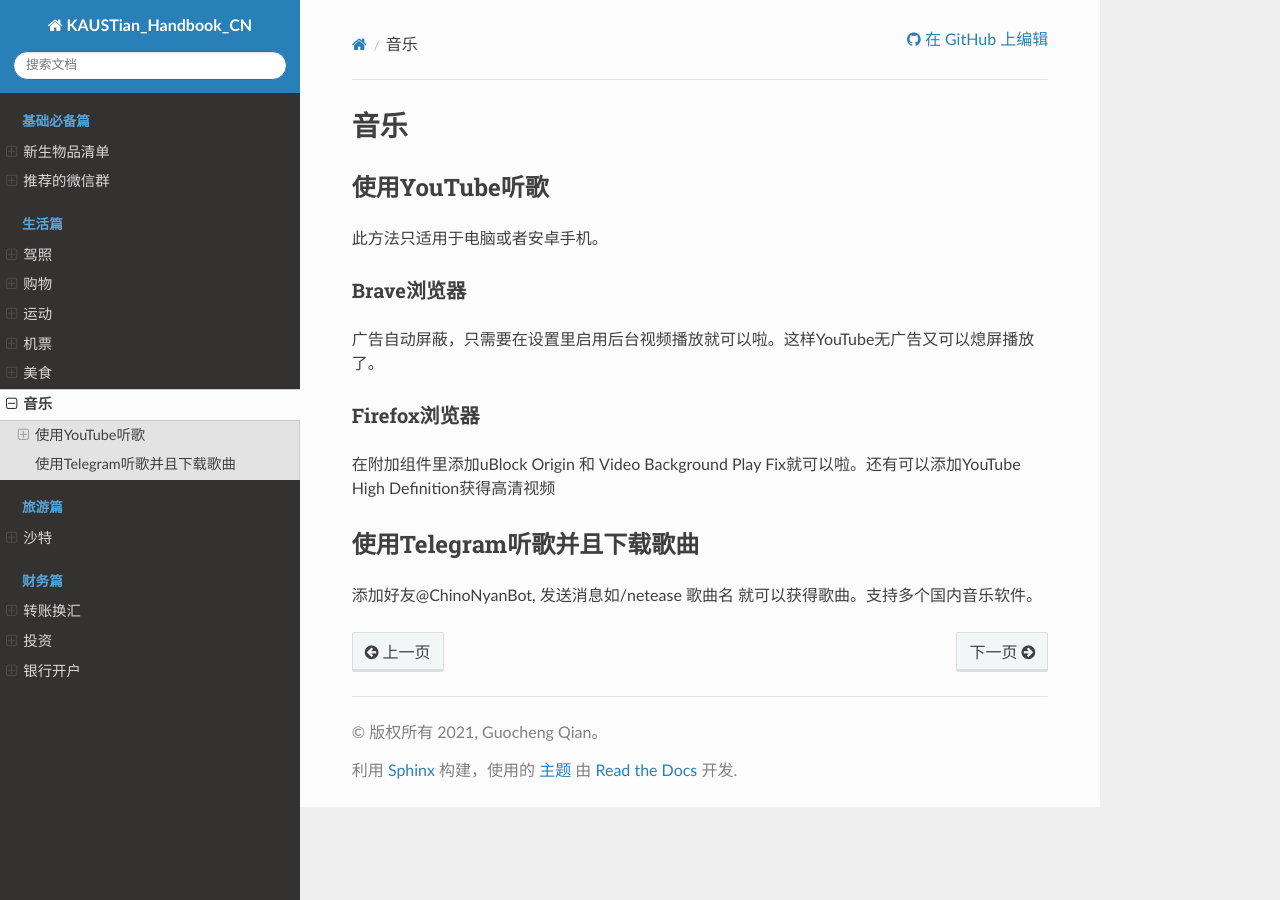
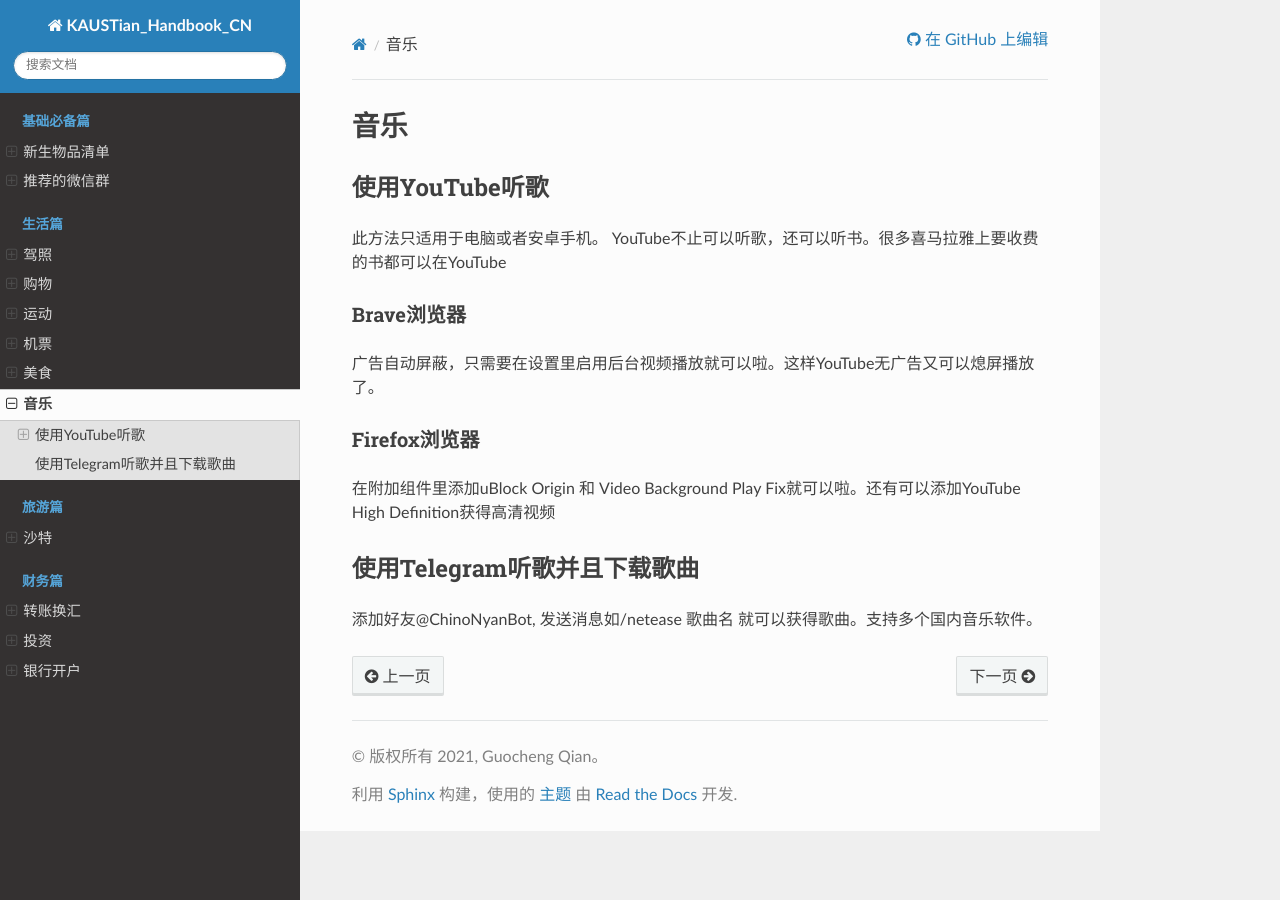
Before and after one commit to guochengqian/KAUSTian_Handbook_CN, a Sphinx documentation site: the page built from docs/content/life/music.rst, in a window 1280 px wide. Built offline with Sphinx 7.4.7 and the Read the Docs theme 2.0.0, drawn with Linux system fonts in a browser that asks for light colours.

Commit message:
Add contents about listening book

```diff
--- a/docs/content/life/music.rst
+++ b/docs/content/life/music.rst
@@ -13,6 +13,7 @@
 使用YouTube听歌
 ---------------
 此方法只适用于电脑或者安卓手机。
+YouTube不止可以听歌，还可以听书。很多喜马拉雅上要收费的书都可以在YouTube
 
 Brave浏览器
 ^^^^^^^^^^^
```
